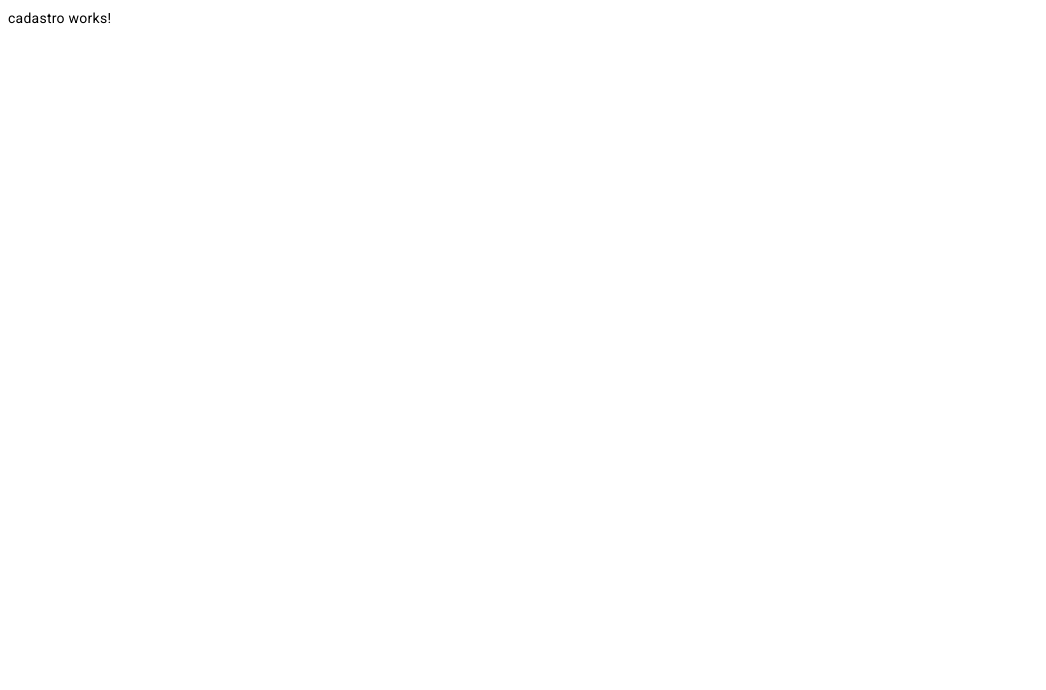
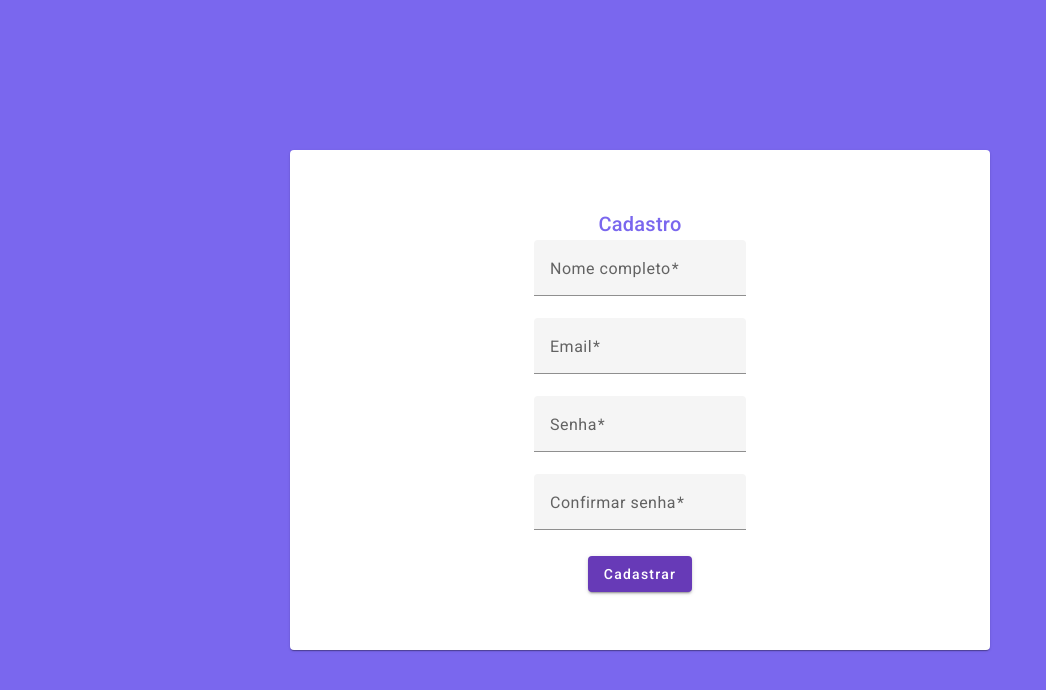
Before and after one commit to PauloTelless/Stock-App-Angular-17, an Angular app: page /cadastro in a window 1280 px wide. Shown: the top 690 px of the page, without its empty margins (0-1046 px from the left). Built offline with nearby package versions, Linux system fonts and the light colour scheme.

Commit message:
página de login funcioando

```diff
--- a/src/app/app.routes.ts
+++ b/src/app/app.routes.ts
@@ -1,6 +1,7 @@
 import { Routes } from '@angular/router';
 import { LoginComponent } from './modules/page/login/login.component';
 import { CadastroComponent } from './modules/page/cadastro/cadastro.component';
+import { DashboardComponent } from './modules/components/dashboard/dashboard.component';
 
 export const routes: Routes = [
   {
@@ -15,5 +16,9 @@ export const routes: Routes = [
   {
     path: 'cadastro',
     component: CadastroComponent
+  },
+  {
+    path: 'dashboard',
+    component: DashboardComponent
   }
 ];
--- /dev/null
+++ b/src/app/modules/components/dashboard/dashboard.component.html
@@ -0,0 +1 @@
+<p>dashboard works!</p>
--- a/src/app/modules/page/cadastro/cadastro.component.html
+++ b/src/app/modules/page/cadastro/cadastro.component.html
@@ -1 +1,30 @@
-<p>cadastro works!</p>
+<div class="cadastro-class">
+  <mat-card>
+    <form>
+     <mat-card-title>Cadastro</mat-card-title>
+
+       <mat-form-field>
+         <mat-label class="cadastro-title">Nome completo</mat-label>
+         <input matInput type="text" placeholder="Digite o nome completo" required autocomplete="off">
+       </mat-form-field>
+
+       <mat-form-field>
+         <mat-label>Email</mat-label>
+         <input matInput type="email" placeholder="Digite o seu email" required autocomplete="off">
+       </mat-form-field>
+
+       <mat-form-field>
+         <mat-label>Senha</mat-label>
+         <input matInput type="text" placeholder="Digite a senha" required autocomplete="off">
+       </mat-form-field>
+
+       <mat-form-field>
+         <mat-label>Confirmar senha</mat-label>
+         <input matInput type="password" placeholder="Confirme a novamente" required >
+       </mat-form-field>
+
+       <button mat-raised-button color="primary">Cadastrar</button>
+
+    </form>
+ </mat-card>
+</div>
--- a/src/app/modules/page/cadastro/cadastro.component.sass
+++ b/src/app/modules/page/cadastro/cadastro.component.sass
@@ -0,0 +1,29 @@
+.cadastro-class
+  background-color: #7A67EE
+  display: flex
+  flex-direction: column
+  justify-content: center
+  align-items: center
+  height: 100vh
+
+  mat-card
+    display: flex
+    justify-content: center
+    align-items: center
+    width: 700px
+    height: 500px
+
+    form
+      display: flex
+      flex-direction: column
+      justify-content: center
+      align-items: center
+
+      mat-card-title
+        color: #7A67EE
+
+      button
+        display: flex
+        justify-content: center
+        align-items: center
+        margin-top: 2%
--- a/src/app/modules/page/login/login.component.html
+++ b/src/app/modules/page/login/login.component.html
@@ -1,18 +1,19 @@
 <div class="login-class">
   <mat-card>
-   <form>
+   <form [formGroup]="formLogin" (submit)="formLoginSubmit()">
     <mat-card-title class="login-title">Login</mat-card-title>
+
       <mat-form-field>
         <mat-label>Usuário</mat-label>
-        <input matInput type="text" placeholder="Usuário de rede" required autocomplete="off">
+        <input matInput type="text" placeholder="Usuário de rede" required autocomplete="off" formControlName="user">
       </mat-form-field>
 
       <mat-form-field>
         <mat-label>Senha</mat-label>
-        <input matInput type="password" placeholder="Digite a senha" required >
+        <input matInput type="password" placeholder="Digite a senha" required formControlName="password">
       </mat-form-field>
 
-      <button mat-raised-button color="primary">Login</button>
+      <button type="submit" mat-raised-button color="primary">Login</button>
 
       <span (click)="redirectToRegister()">Não é cadastrado ?<h5>Cadastre-se</h5></span>
    </form>
--- a/src/app/modules/page/login/login.component.sass
+++ b/src/app/modules/page/login/login.component.sass
@@ -1,6 +1,4 @@
 .login-class
-  margin: 0
-  padding: 0
   background-color: #7A67EE
   display: flex
   justify-content: center
@@ -24,10 +22,11 @@
         color: #7A67EE
 
       span
+        font-family: Arial, Helvetica, sans-serif
         display: flex
         flex-direction: column
         text-align: center
         margin-top: 5%
+
         h5
-          margin-left: 2px
           cursor: pointer
--- a/src/app/modules/page/login/login.component.ts
+++ b/src/app/modules/page/login/login.component.ts
@@ -1,12 +1,16 @@
 import { Component, inject } from '@angular/core';
 
-import {MatCardModule} from '@angular/material/card';
+import { MatCardModule } from '@angular/material/card';
 
-import {MatFormFieldModule} from '@angular/material/form-field';
-import {MatInputModule} from '@angular/material/input'
+import { MatFormFieldModule } from '@angular/material/form-field';
+import { MatInputModule } from '@angular/material/input'
 
 import { MatButtonModule } from '@angular/material/button'
 import { Router } from '@angular/router';
+
+import { ReactiveFormsModule, FormsModule, FormBuilder, Validators } from '@angular/forms';
+
+
 
 @Component({
   selector: 'app-login',
@@ -15,13 +19,30 @@ import { Router } from '@angular/router';
     MatCardModule,
     MatFormFieldModule,
     MatInputModule,
-    MatButtonModule
+    MatButtonModule,
+    ReactiveFormsModule,
+    FormsModule,
   ],
   templateUrl: './login.component.html',
   styleUrl: './login.component.sass'
 })
 export class LoginComponent {
   private routerService = inject(Router)
+  private formBuilder = inject(FormBuilder);
+
+
+  formLogin = this.formBuilder.group({
+    user: ['', Validators.required],
+    password: ['', Validators.required]
+  })
+
+  formLoginSubmit(){
+    if (this.formLogin.value && this.formLogin.valid) {
+      console.log(`user: ${this.formLogin.value.user}/password: ${this.formLogin.value.password}`)
+      this.routerService.navigate(['/dashboard'])
+    }
+  }
+
   redirectToRegister(){
     this.routerService.navigate(['/cadastro'])
   }
--- a/src/styles.sass
+++ b/src/styles.sass
@@ -1 +1,5 @@
 /* You can add global styles to this file, and also import other style files */
+*
+  margin: 0
+  padding: 0
+  box-sizing: border-box
```
Also changed, not shown: src/app/modules/components/dashboard/dashboard.component.ts (added, +12 -0 lines), src/app/modules/page/cadastro/cadastro.component.ts (+15 -1 lines), src/app/modules/components/dashboard/dashboard.component.sass (added), 1 other file (tests, documents, lock files or other folders).
